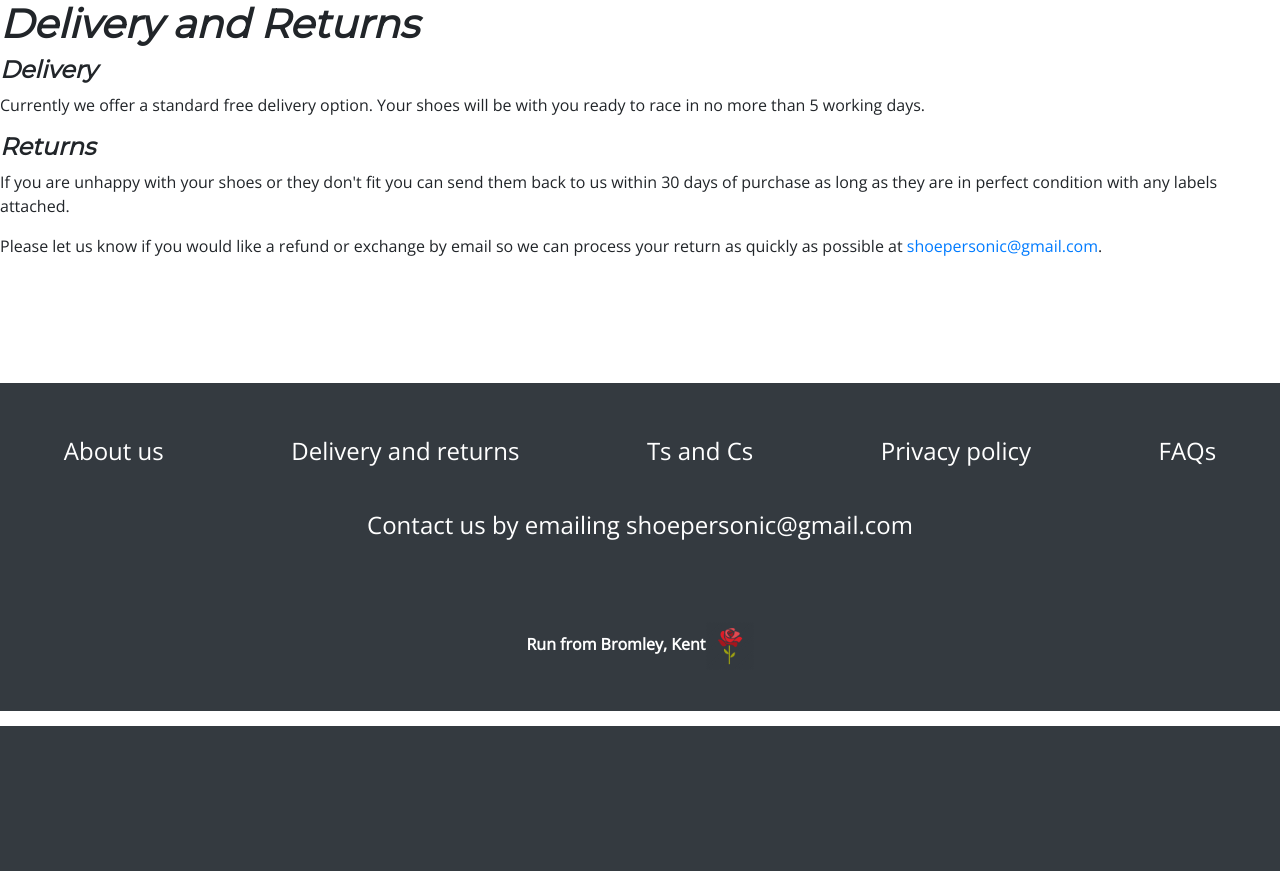
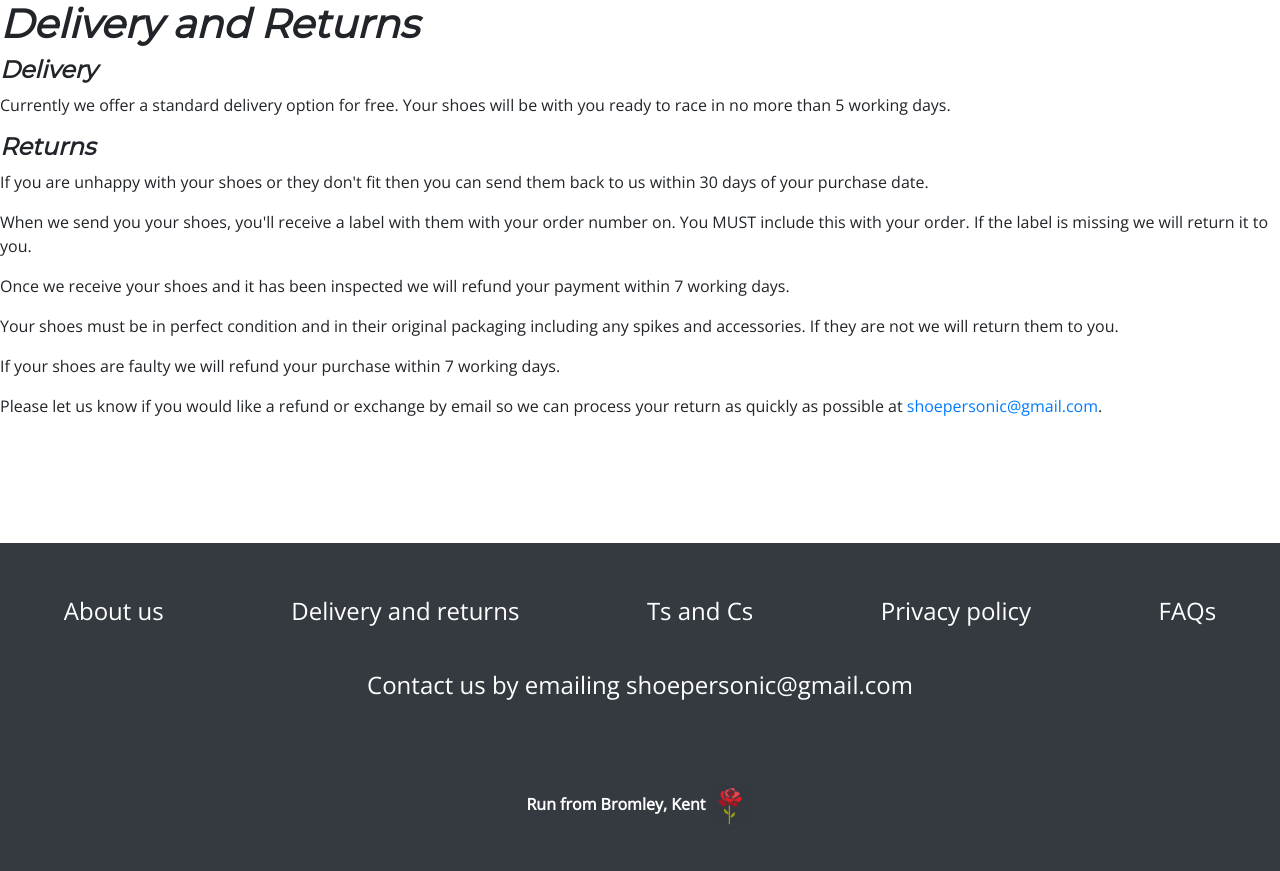
Before and after one commit to harryphelps2/shoepersonic2, a Django app: page /delivery_and_returns in a window 1280 px wide. Shown: the part 74-945 px from the top of the page. Before the commit the page ends 800 px from the top, so only its background shows below. Run offline with Django 3.2, Linux system fonts and the light colour scheme; some libraries are stand-ins or nearby versions.

Commit message:
Add more returns info.

```diff
--- a/home/templates/delivery_and_returns.html
+++ b/home/templates/delivery_and_returns.html
@@ -4,13 +4,25 @@
     <h1>Delivery and Returns</h1>
     <h2>Delivery</h2>
     <p>
-        Currently we offer a standard free delivery option. Your shoes will be with you ready to race in no more than 5 working days.
+        Currently we offer a standard delivery option for free. Your shoes will be with you ready to race in no more than 5 working days.
     </p>
     <h2>Returns</h2>
     <p>
-        If you are unhappy with your shoes or they don't fit
-        you can send them back to us within 30 days of purchase as
-        long as they are in perfect condition with any labels attached.
+        If you are unhappy with your shoes or they don't fit then
+        you can send them back to us within 30 days of your purchase date.
+    </p>
+    <p>
+        When we send you your shoes, you'll receive a label with them with your order number on.
+        You MUST include this with your order. If the label is missing we will return it to you.
+    </p>
+    <p>
+        Once we receive your shoes and it has been inspected we will refund your payment within 7 working days.
+    </p>
+    <p>
+        Your shoes must be in perfect condition and in their original packaging including any spikes and accessories. If they are not we will return them to you.
+    </p>
+    <p>
+        If your shoes are faulty we will refund your purchase within 7 working days.
     </p>
     <p>
         Please let us know if you would like a refund or exchange by email
```
